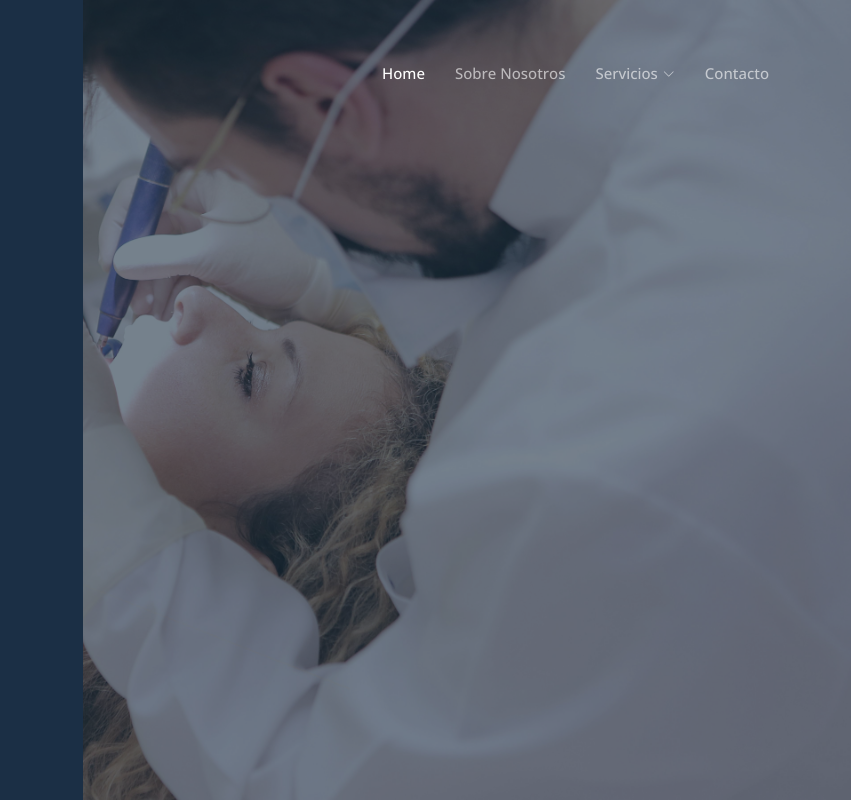
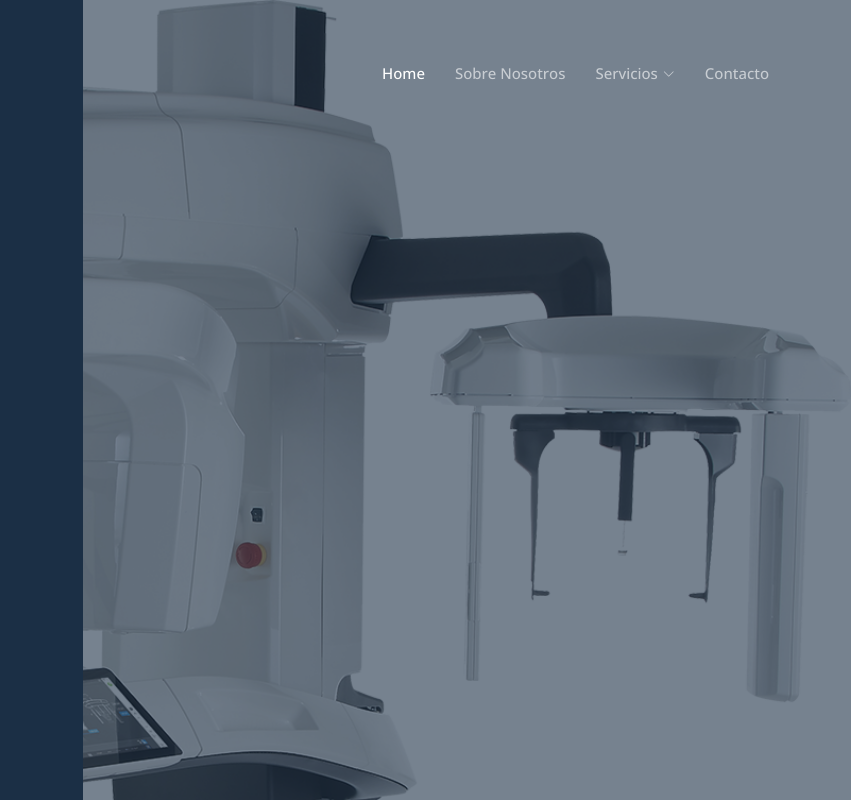
Before and after one commit to PedroMedina97/ceraor3d, a plain HTML site: page index.html in a window 1280 px wide. Shown: the top 802 px of the page, 429-1280 px from the left. Drawn offline with nearby package versions, Linux system fonts and the light colour scheme.

Commit message:
[style]: cambio de background en index

```diff
--- a/assets/css/main.css
+++ b/assets/css/main.css
@@ -522,7 +522,7 @@ section {
 .hero {
   width: 100%;
   min-height: 100vh;
-  background: url("../img/img1.jpg") top center;
+  background: url("../img/ceraor_maquina.png") top center;
   background-size: cover;
   position: relative;
   padding: 120px 0;
```
Also changed, not shown: assets/img/ceraor_maquina.png (added).
